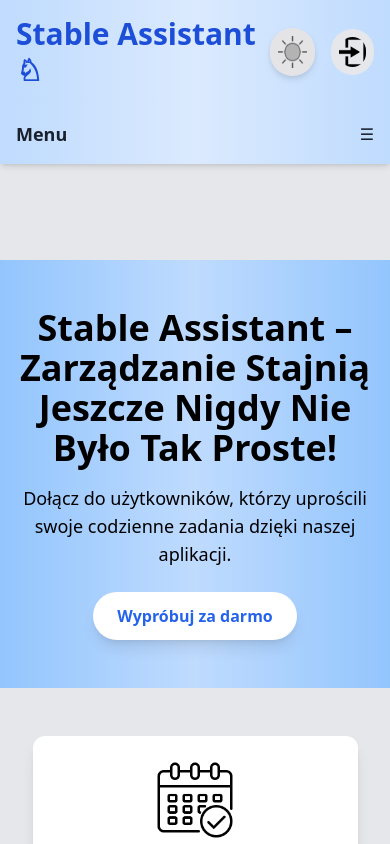
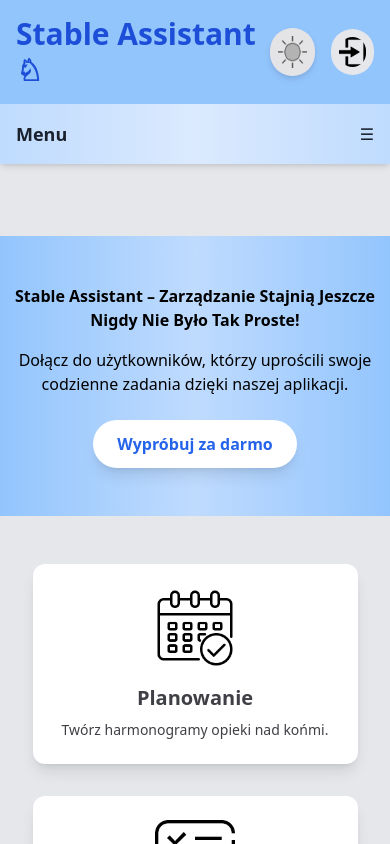
Before and after one commit to jradowski/dust2, a Next.js app: page /home in a window 390 px wide. Shown: the top 844 px of the page. Built offline with nearby package versions, Linux system fonts and the light colour scheme.

Commit message:
home page na mobilki 0.03

```diff
--- a/app/home/page.tsx
+++ b/app/home/page.tsx
@@ -17,13 +17,13 @@ export default function AutoScrollingGallery() {
     };
 
     return (
-        <main className="grid place-items-center gap-12 font-sans mt-16 text-zinc-700 dark:text-white pb-6 pt-8">
+        <main className="grid place-items-center gap-12 text-zinc-700 dark:text-white pb-6 pt-8">
             {/* Hero section */}
             <div className="text-center py-12 bg-gradient-to-r text-black from-blue-300 via-blue-200 to-blue-300 dark:from-gray-800 dark:to-gray-900 dark:text-white w-full">
-                <h1 className="text-4xl font-bold mb-4">
+                <h1 className="lg:text-4xl sm:text-3xl font-bold mb-4">
                     Stable Assistant – Zarządzanie Stajnią Jeszcze Nigdy Nie Było Tak Proste!
                 </h1>
-                <p className="text-lg mb-6">
+                <p className="lg:text-lg sm:text-sm mb-6">
                     Dołącz do użytkowników, którzy uprościli swoje codzienne zadania dzięki naszej aplikacji.
                 </p>
                 <button
--- a/app/layout.tsx
+++ b/app/layout.tsx
@@ -24,7 +24,7 @@ export default function RootLayout({ children }: { children: React.ReactNode })
         <body className="h-full bg-gray-200 text-gray-800 dark:bg-gray-900 dark:text-gray-100">
         <UserProvider>
             {/* Nagłówek */}
-            <header className="w-full p-4 shadow-lg font-semibold text-lg bg-gradient-to-r from-blue-200 via-blue-100 to-blue-200 dark:from-gray-800 dark:to-gray-900 flex flex-row justify-between items-center">
+            <header className="w-full p-4 shadow-lg font-semibold text-lg  bg-blue-300 dark:bg-gradient-to-r dark:from-gray-800 dark:to-gray-900 flex flex-row justify-between items-center">
                 <div className="text-3xl font-bold text-blue-700 dark:text-blue-400">
                     <Link href="/home">Stable Assistant ♘</Link>
                 </div>
```
